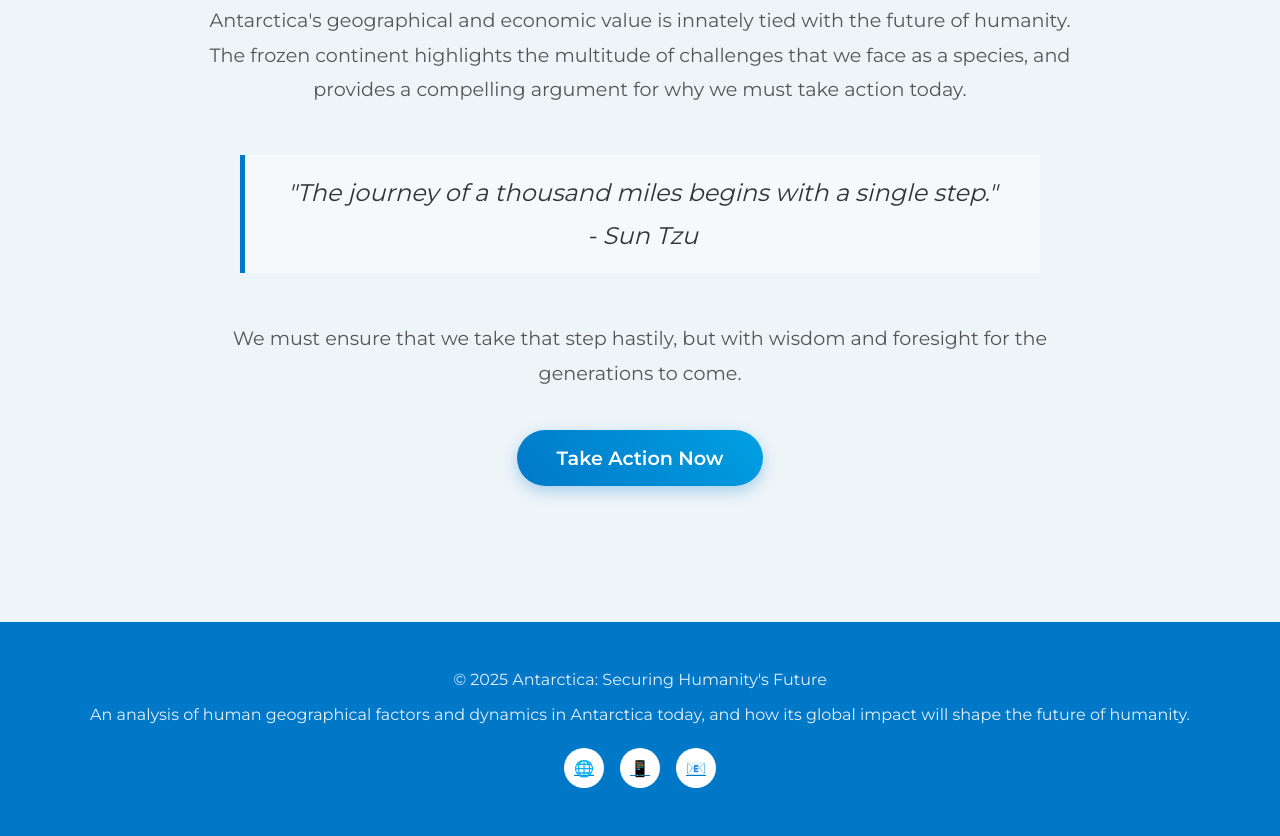
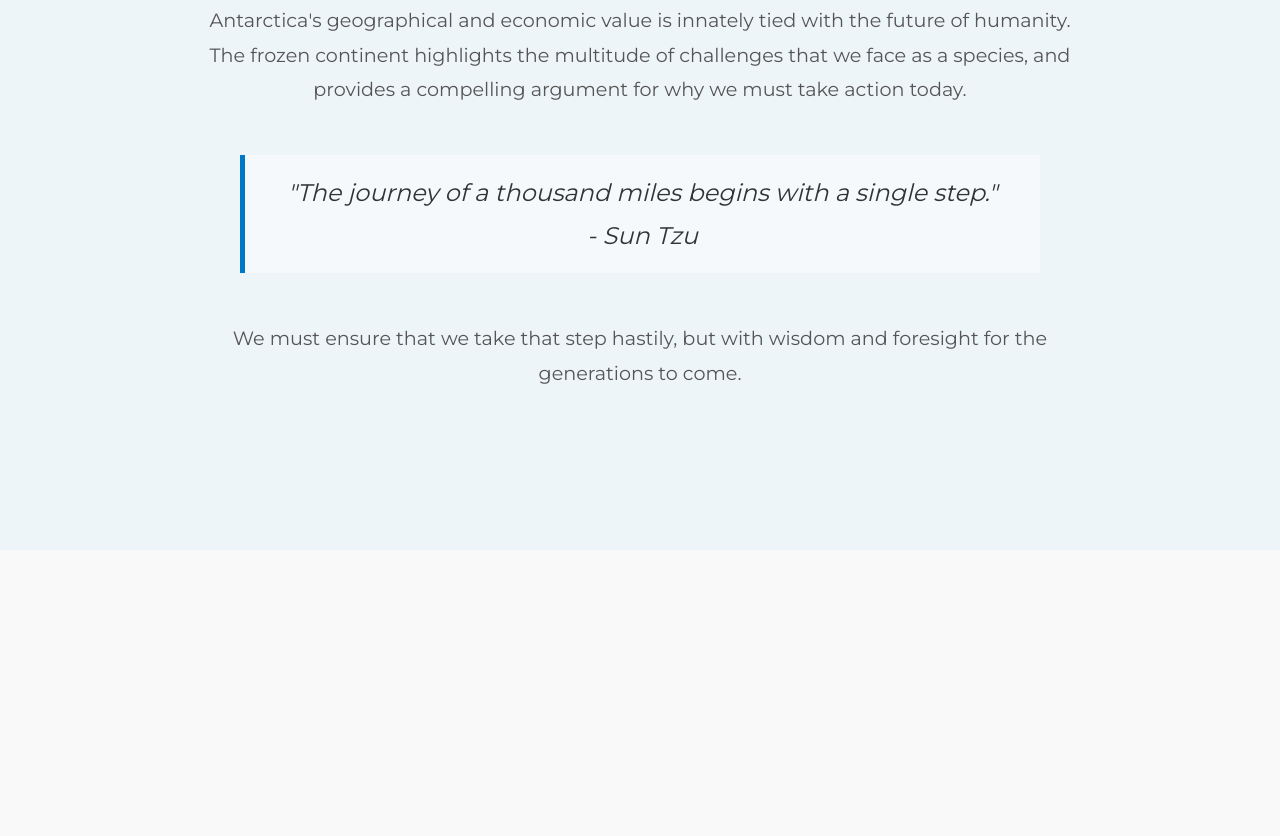
Before and after one commit to bananached1/Iyaadh-GEOGRPAHY-HPG, a plain HTML site: page index.html in a window 1280 px wide. Shown: the part 6157-6993 px from the top of the page. After the commit the page ends 6707 px from the top, so only its background shows below. Drawn offline with Linux system fonts and the light colour scheme.

Commit message:
Update index.html

```diff
--- a/index.html
+++ b/index.html
@@ -306,37 +306,7 @@
             background-color: #f5f9fc;
         }
 
-        footer {
-            background-color: #0078c8;
-            padding: 3rem 2rem;
-            text-align: center;
-            color: #ffffff;
-        }
 
-        .footer-text {
-            color: #e0f0ff;
-            font-size: 1rem;
-            margin-bottom: 1rem;
-        }
-
-        .social-links {
-            display: flex;
-            justify-content: center;
-            margin-top: 1.5rem;
-        }
-
-        .social-icon {
-            display: inline-flex;
-            align-items: center;
-            justify-content: center;
-            width: 40px;
-            height: 40px;
-            border-radius: 50%;
-            background: #ffffff;
-            color: #0078c8;
-            margin: 0 0.5rem;
-            transition: all 0.3s ease;
-        }
 
         .social-icon:hover {
             background: #e0f0ff;
@@ -645,19 +615,9 @@
                     "The journey of a thousand miles begins with a single step." <br>- Sun Tzu
                 </blockquote>
                 <p>We must ensure that we take that step hastily, but with wisdom and foresight for the generations to come.</p>
-                <a href="#" class="btn">Take Action Now</a>
             </div>
         </div>
     </section>
-
-    <footer>
-        <p class="footer-text">© 2025 Antarctica: Securing Humanity's Future</p>
-        <p class="footer-text">An analysis of human geographical factors and dynamics in Antarctica today, and how its global impact will shape the future of humanity.</p>
-        <div class="social-links">
-            <a href="#" class="social-icon">🌐</a>
-            <a href="#" class="social-icon">📱</a>
-            <a href="#" class="social-icon">📧</a>
-        </div>
     </footer>
 
     <script>
```
